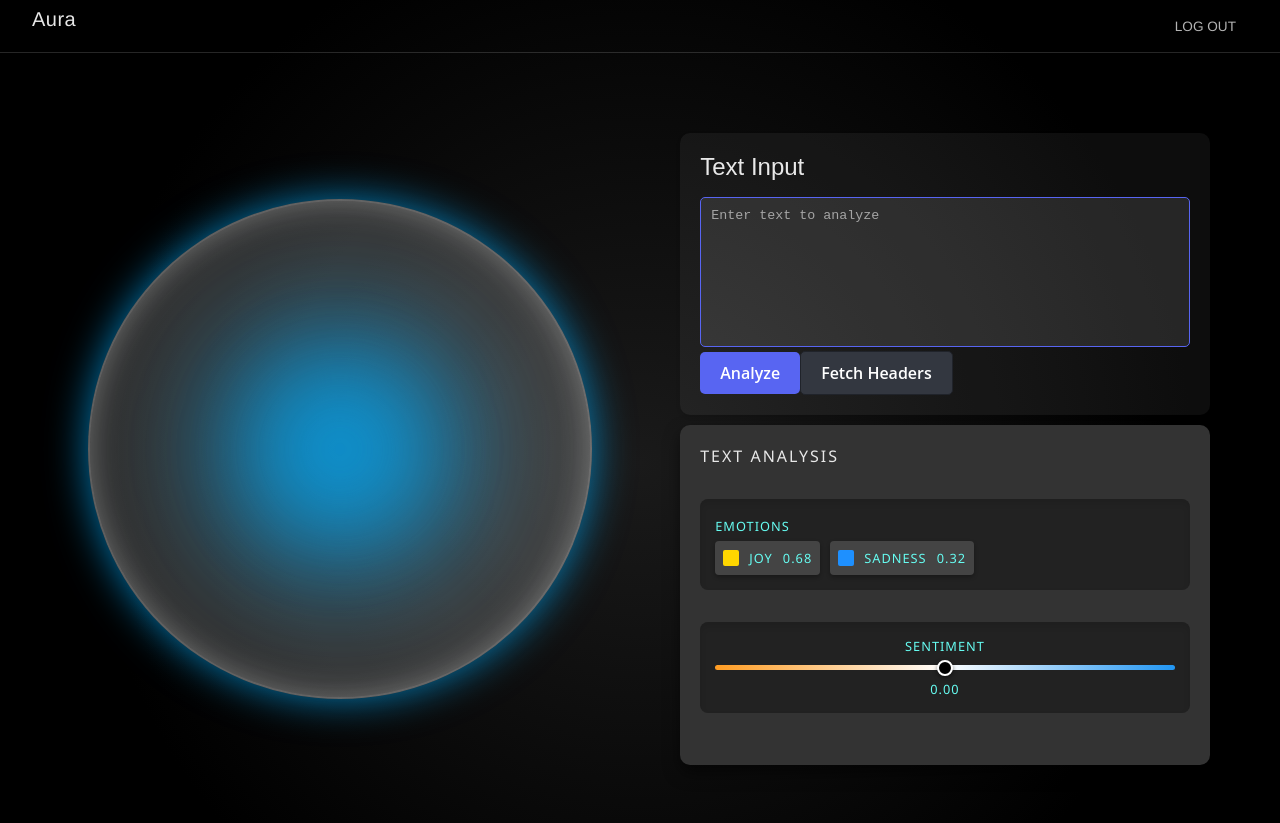
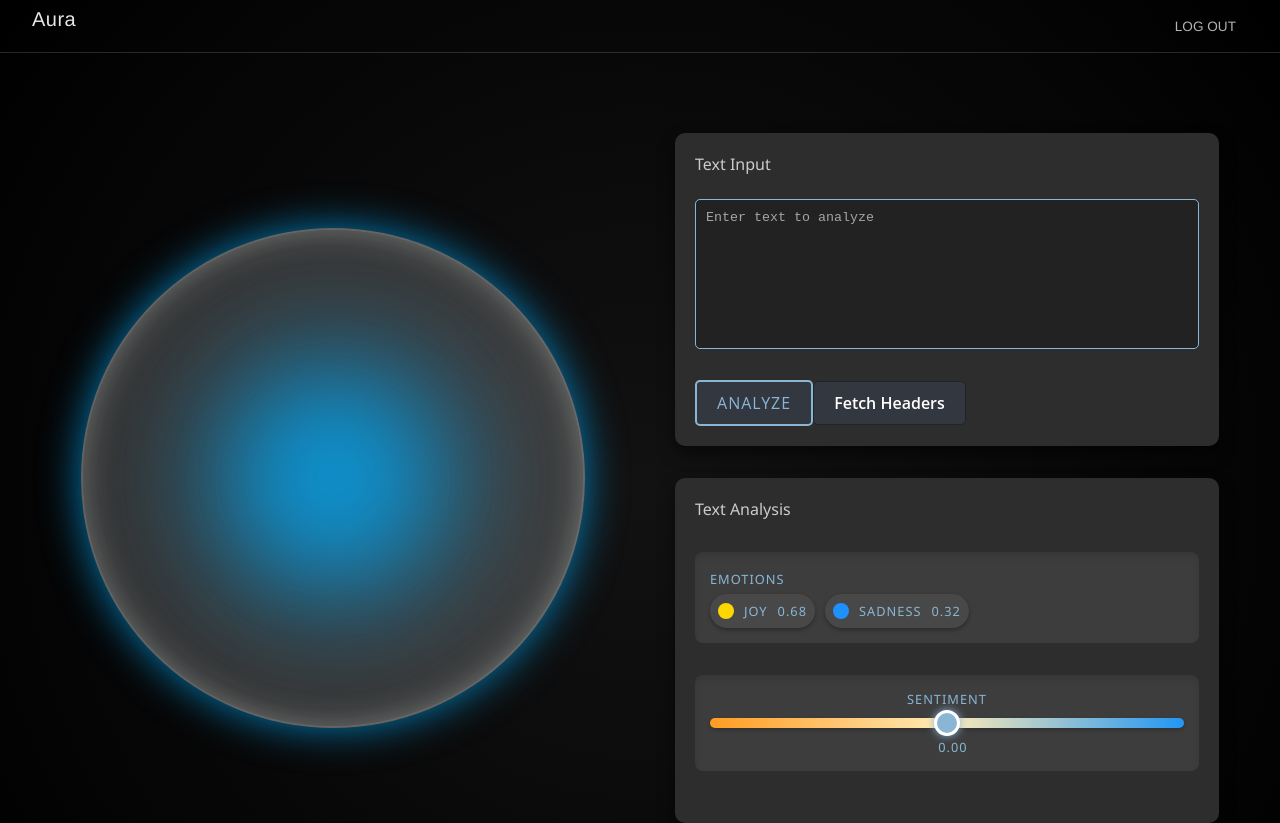
Before and after one commit to uxlyne/auric, a React (Create React App) app: page / in a window 1280 px wide. Shown: the top 823 px of the page. Built offline with nearby package versions, Linux system fonts and the light colour scheme.

Commit message:
Soften the Styles

```diff
--- a/src/styles/Main.css
+++ b/src/styles/Main.css
@@ -1,6 +1,6 @@
 :root {
   --background-color: #0A0A0A;
-  --background-gradient-center: #1a1a1a;
+  --background-gradient-center: #121212; /* Darker center for a subtler gradient */
   --background-edge: #000000;
   --text-color: #ffffff;
   --font-family: 'Arial', sans-serif;
@@ -22,7 +22,7 @@
   display: flex;
   flex-direction: column;
   min-height: 100vh;
-  background: radial-gradient(circle at center, var(--background-gradient-center), var(--background-edge) 70%);
+  background: radial-gradient(circle at center, var(--background-gradient-center) 0%, var(--background-edge) 100%);
   color: var(--text-color);
   font-family: var(--font-family);
 }
--- a/src/styles/TextAnalysis.css
+++ b/src/styles/TextAnalysis.css
@@ -2,7 +2,7 @@
 
 .text-analysis-container {
   width: 100%;
-  background: #333; /* Dark background for contrast */
+  background: #2D2D2D; /* A slightly lighter shade for a softer look */
   padding: 20px;
   border-radius: 10px; /* Soft rounded corners */
   text-align: left;
@@ -13,16 +13,16 @@
 }
 
 .text-analysis-header {
-  color: #E8E8E8;
+  color: #CCCCCC; /* Lighter text for a softer appearance */
   margin-bottom: 2rem; /* Spacing between header and content */
   font-weight: 500; /* Semi-bold for emphasis */
   font-size: 1rem; /* Smaller sized headers for uniformity */
-  text-transform: uppercase; /* Modern look with uppercase letters */
-  letter-spacing: 2px; /* Increased letter spacing for a spacious feel */
+  letter-spacing: normal; /* Less spacing for a friendlier feel */
+  text-transform: none; /* Normal casing for a less rigid look */
 }
 
 .emotion-section, .sentiment-section {
-  background: #222; /* Lighter background for sections */
+  background: #3D3D3D; /* A soft dark grey to reduce harshness */
   padding: 15px;
   border-radius: 8px;
   margin-bottom: 2rem;
@@ -31,7 +31,7 @@
 }
 
 .analysis-title, .emotion-label, .emotion-score, .sentiment-score {
-  color: #66FCF1; /* Using white for all text for consistency */
+  color: #8AB6D6; /* Soft blue for a techy yet gentle touch */
   font-size: 0.8rem;
   text-transform: uppercase;
   letter-spacing: 1px;
@@ -47,9 +47,9 @@
 }
 
 .emotion-item {
-  background: #444;
+  background: #484848; /* Even lighter for the item bg */
   padding: 8px;
-  border-radius: 4px;
+  border-radius: 20px; /* More rounded for a friendly feel */
   box-shadow: 0 2px 4px rgba(0, 0, 0, 0.3);
   display: flex;
   align-items: center;
@@ -58,43 +58,54 @@
 }
 
 .emotion-item:hover {
-  transform: scale(1.05); /* Slightly enlarges the hovered item */
+  transform: translateY(-2px); /* Gentle lift effect on hover */
+  box-shadow: 0 4px 6px rgba(0, 0, 0, 0.4); /* Slightly deeper shadow for depth */
 }
 
 .emotion-color {
   width: 16px;
   height: 16px;
-  border-radius: 2px;
+  border-radius: 50%; /* Circular shape for a softer appearance */
 }
 
 .sentiment-section {
   display: flex;
   flex-direction: column; /* Stack the scale and score vertically */
+  align-items: flex-start; /* Align items to the start for a balanced look */
 }
 
 .sentiment-scale {
   position: relative;
-  height: 5px; /* Slimmer bar for a sleeker look */
+  width: 100%; /* Full width of the container */
+  height: 10px; /* Height of the sentiment bar */
+  margin: 10px 0; /* Space above and below the bar */
   border-radius: 5px;
-  background: linear-gradient(to right, #ff9c22 0%, #fff 50%, #2196F3 100%); /* Gradient from warm to cool */
-  margin: 10px 0; /* Space above and below the scale */
+  background: linear-gradient(to right, #ff9c22, #FFEBB7 50%, #2196F3); /* Gradient from warm to cool */
+  box-shadow: 0 2px 4px rgba(0, 0, 0, 0.2); /* Soft shadow for depth */
 }
 
 .sentiment-pointer {
   position: absolute;
-  top: -5px; /* Adjust to center the pointer over the scale */
-  left: 50%; /* Start in the center */
-  transform: translateX(-50%);
-  width: 12px;
-  height: 12px;
-  border-radius: 50%;
-  background: #000;
-  border: 2px solid #FFF;
-  box-shadow: 0 2px 4px rgba(0, 0, 0, 0.5);
-  transition: left 0.3s ease; /* Smooth transition for pointer movement */
+  top: 50%;
+  left: 50%; /* Adjust as needed based on sentiment score */
+  transform: translate(-50%, -50%); /* Center the pointer */
+  width: 20px;
+  height: 20px;
+  border-radius: 50%; /* Circular shape for a modern look */
+  background: #8AB6D6; /* Soft blue to match the text */
+  border: 3px solid #FFF; /* White border to stand out on the gradient */
+  box-shadow: 0 0 8px #8AB6D6; /* Subtle glow effect */
+  transition: left 0.3s ease; /* Smooth transition for the pointer movement */
 }
 
+.sentiment-score {
+  color: #8AB6D6; /* Match the score to the text color */
+  font-size: 0.8rem;
+  align-self: center; /* Vertically align the score */
+  margin-left: 12px; /* Space after the pointer */
+  white-space: nowrap; /* Prevent score from wrapping */
 
+}
 
 /* Responsive design adjustments for smaller screens */
 @media (max-width: 768px) {
--- a/src/styles/TextInput.css
+++ b/src/styles/TextInput.css
@@ -2,52 +2,70 @@
 
 .text-input-container {
   width: 100%;
-  margin-bottom: 10px;
-  background: rgba(255, 255, 255, 0.05);
+  margin-bottom: 2rem;
+  background: #2D2D2D;
   padding: 20px;
   border-radius: 10px;
   text-align: left;
-  box-shadow: 0 2px 4px rgba(0, 0, 0, 0.1);
+  box-shadow: 0 8px 16px rgba(0, 0, 0, 0.5);
+  color: #FFF;
+  font-family: 'Segoe UI', Tahoma, Geneva, Verdana, sans-serif;
 }
 
 .text-input-header {
-  color: #E8E8E8;
-  margin-bottom: 1rem;
+  color: #CCCCCC;
+  margin-bottom: 1.5rem;
+  font-weight: 500;
+  font-size: 1rem;
+  text-transform: none;
+  letter-spacing: normal;
 }
 
 .input-text {
-  box-sizing: border-box; /* Add this line */
+  box-sizing: border-box;
   width: 100%;
-  background: rgba(255, 255, 255, 0.1);
-  border: 1px solid #5865F2;
+  background: #222;
+  border: 1px solid #8AB6D6; /* Soft blue border color to match button text */
   color: #E8E8E8;
   padding: 10px;
   border-radius: 5px;
   resize: none;
   height: 150px;
   overflow-y: auto;
+  margin-bottom: 1rem;
 }
-
 
 .input-text::placeholder {
   color: #A5A5A5;
 }
 
 .analyze-button {
-  background-color: #5865F2;
-  color: #FFFFFF;
-  border: none;
+  background-color: #333740;
+  color: #8AB6D6;
+  border: 2px solid #8AB6D6;
   border-radius: 5px;
   padding: 10px 20px;
   cursor: pointer;
-  transition: background-color 0.2s;
+  transition: all 0.2s ease-in-out;
+  font-weight: 500;
+  text-transform: uppercase;
+  letter-spacing: 1px;
+  display: inline-block;
+  width: auto;
+  text-align: center;
+  box-shadow: none;
+  margin-top: 10px;
 }
 
 .analyze-button:hover {
-  background-color: #4E5BD1;
+  background-color: #8AB6D6;
+  color: #333740;
+  border-color: #8AB6D6;
 }
 
 .error-message {
   color: #FF5555;
   margin-top: 1rem;
+  font-size: 0.9rem;
+  text-align: center;
 }
```
